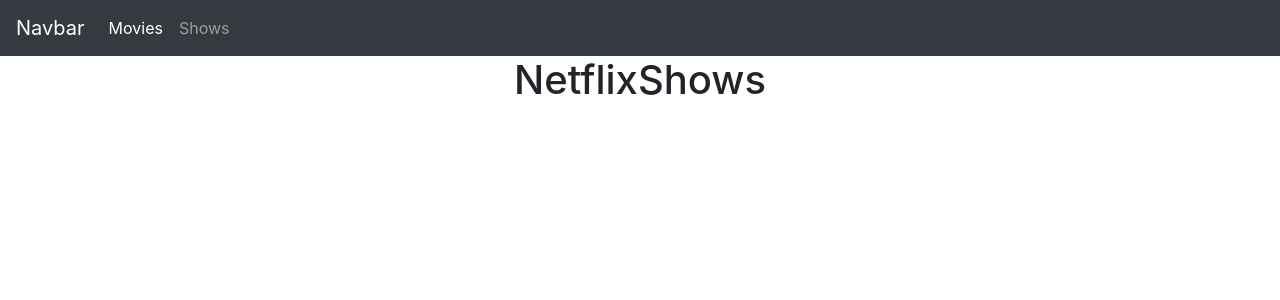
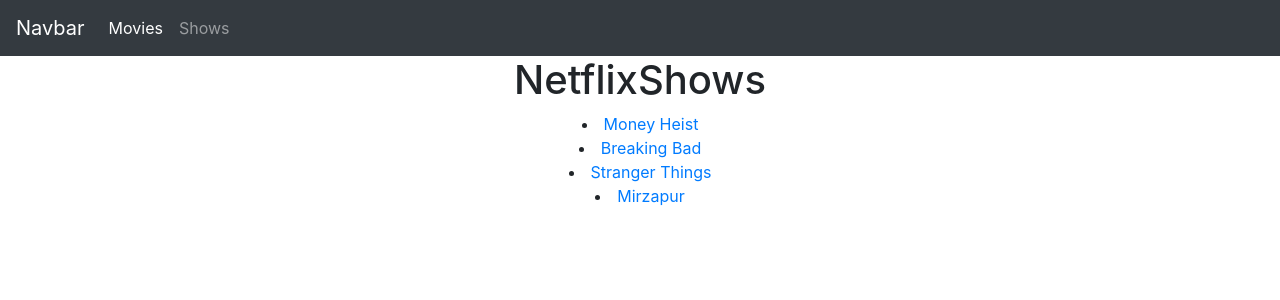
Before and after one commit to samirvithlani/gnr_mern_2026_react, a React (Vite) app: page /netflixshows in a window 1280 px wide. Shown: the top 300 px of the page. Built offline with nearby package versions, Linux system fonts and the light colour scheme.

Commit message:
dynamic routing

```diff
--- a/src/components/Netflix/NetflixShows.jsx
+++ b/src/components/Netflix/NetflixShows.jsx
@@ -1,9 +1,25 @@
 import React from 'react'
+import { Link } from 'react-router-dom'
 
 export const NetflixShows = () => {
+
+  const showList = [
+    {id:1,name:"Money Heist"},
+    {id:2,name:"Breaking Bad"},
+    {id:3,name:"Stranger Things"},
+    {id:4,name:"Mirzapur"}
+  ]
+
   return (
     <div style={{textAlign:"center"}}>
         <h1>NetflixShows</h1>
+        {
+          showList.map((show)=>{
+            return <li>
+              <Link to={`/watch/${show.name}`}>{show.name}</Link>
+            </li>
+          })
+        }
     </div>
   )
 }
```
